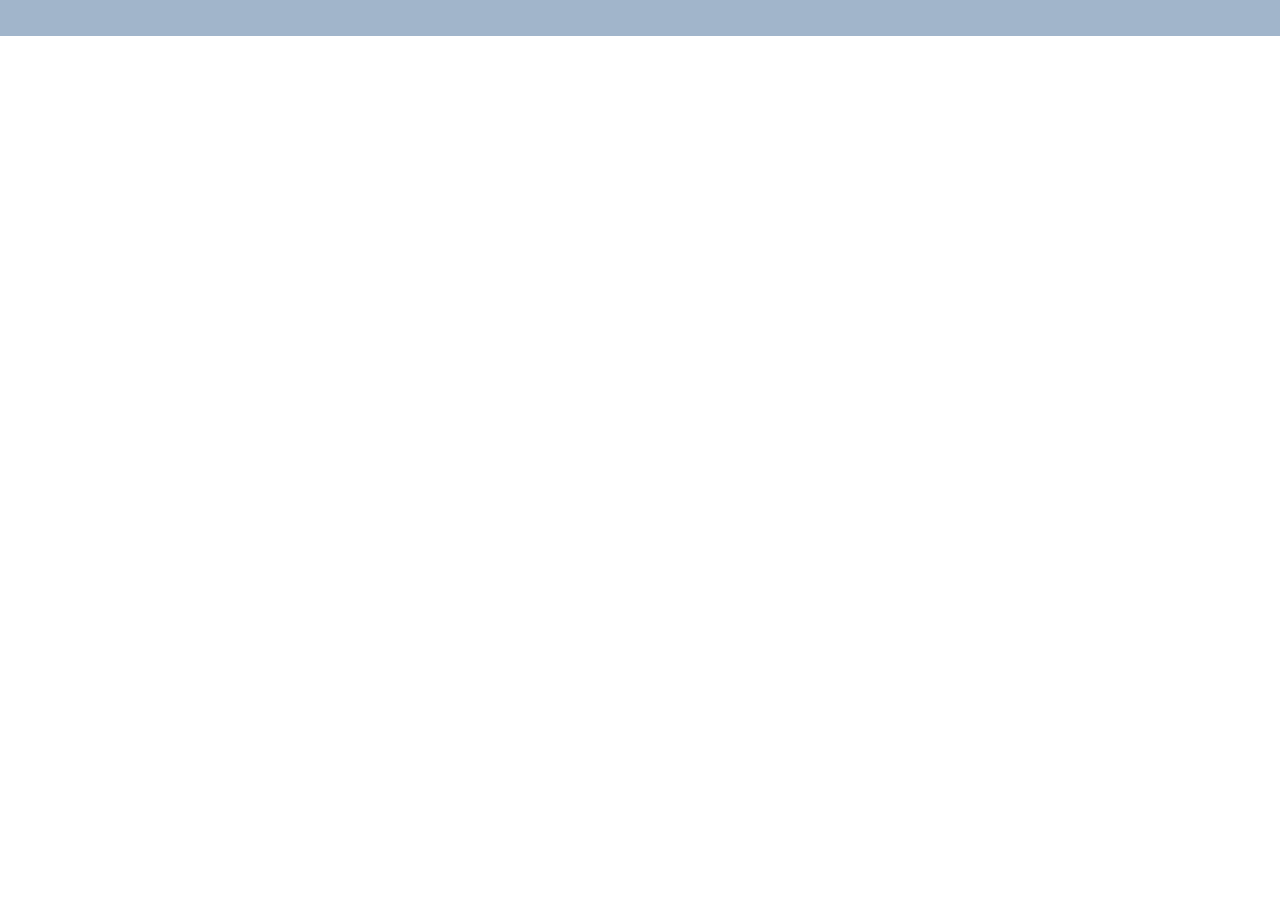
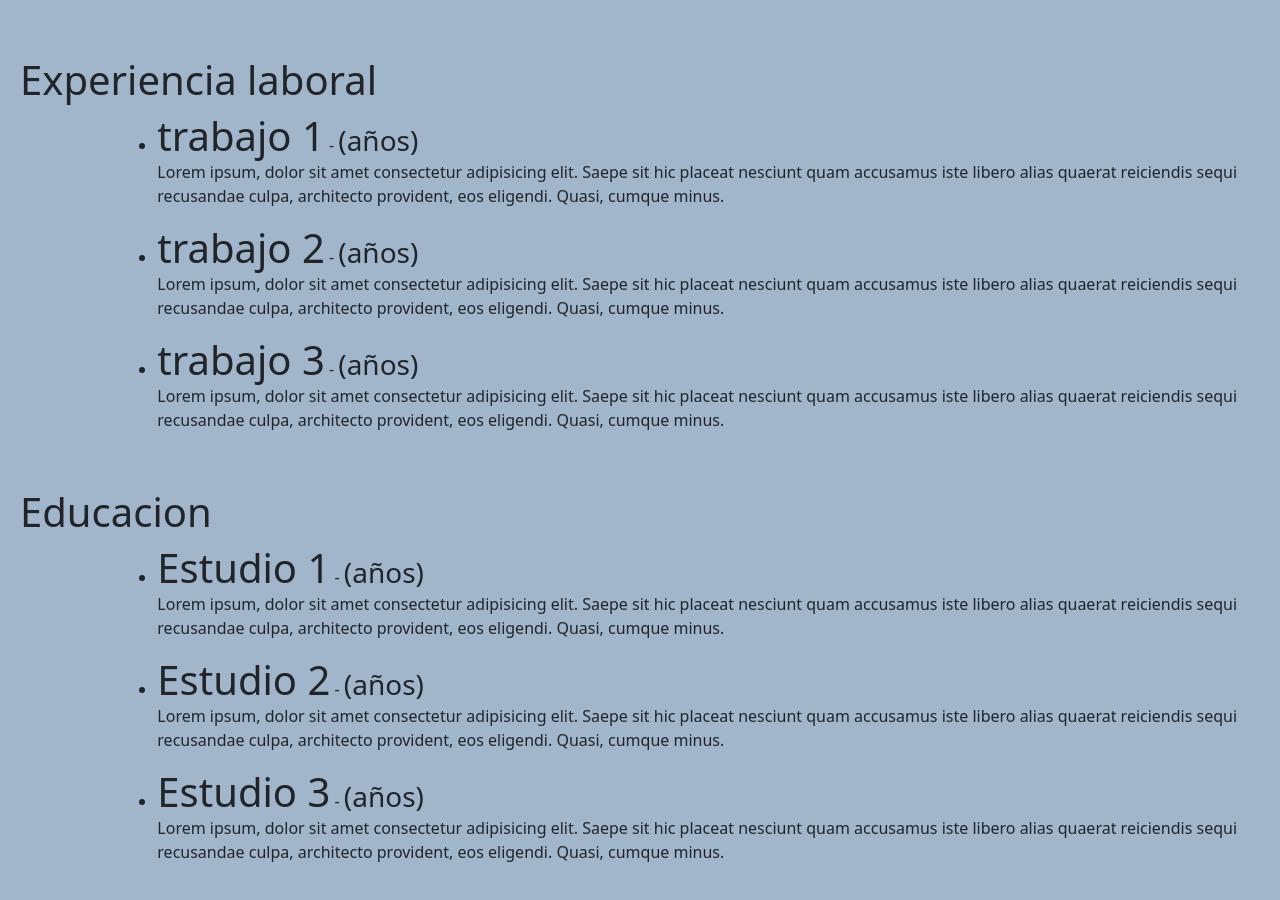
Before and after one commit to AndresGast0n/PortafolioGN, an Angular app in the folder Portafolio/: page / in a window 1280 px wide. Shown: the part 840-1740 px from the top of the page. Before the commit the page ends 876 px from the top, so only its background shows below. Built offline with nearby package versions, Linux system fonts and the light colour scheme.

Commit message:
# experiencia y educacion

```diff
--- a/Portafolio/src/app/app.component.html
+++ b/Portafolio/src/app/app.component.html
@@ -1,2 +1,4 @@
 <app-header></app-header>
 <app-acerca-de></app-acerca-de>
+<app-experiencia></app-experiencia>
+<app-educacion></app-educacion>
--- a/Portafolio/src/app/app.module.ts
+++ b/Portafolio/src/app/app.module.ts
@@ -8,6 +8,8 @@ import { LogoAPComponent } from './components/logo-ap/logo-ap.component';
 import { SocialComponent } from './components/social/social.component';
 import { BannerComponent } from './components/banner/banner.component';
 import { AcercaDeComponent } from './components/acerca-de/acerca-de.component';
+import { ExperienciaComponent } from './components/experiencia/experiencia.component';
+import { EducacionComponent } from './components/educacion/educacion.component';
 
 @NgModule({
   declarations: [
@@ -16,7 +18,9 @@ import { AcercaDeComponent } from './components/acerca-de/acerca-de.component';
     LogoAPComponent,
     SocialComponent,
     BannerComponent,
-    AcercaDeComponent
+    AcercaDeComponent,
+    ExperienciaComponent,
+    EducacionComponent
   ],
   imports: [
     BrowserModule,
--- a/Portafolio/src/app/components/acerca-de/acerca-de.component.css
+++ b/Portafolio/src/app/components/acerca-de/acerca-de.component.css
@@ -9,7 +9,7 @@ div{
 @media (min-width:576px){
 #fotodeperfil{
     position: absolute;
-    width: 19%;
+    width: 17%;
     box-shadow: 3px 3px 3px grey;
     left: 0%;
     top: 610px;
--- /dev/null
+++ b/Portafolio/src/app/components/educacion/educacion.component.css
@@ -0,0 +1,9 @@
+.row{
+    padding: 20px;
+}
+div{
+    background: #a1b5cb;
+}
+h1, h3{
+    display: inline;
+}
--- /dev/null
+++ b/Portafolio/src/app/components/educacion/educacion.component.html
@@ -0,0 +1,18 @@
+<div class="row">
+    <h1>Educacion</h1>
+    <div class="col-lg-1"></div>
+    <div class="col-lg-11">
+        <ul>
+            <li><h1>Estudio 1</h1> - <h3>(años)</h3></li>
+            <p>Lorem ipsum, dolor sit amet consectetur adipisicing elit. Saepe sit hic placeat nesciunt quam accusamus iste libero alias quaerat reiciendis sequi recusandae culpa, architecto provident, eos eligendi. Quasi, cumque minus.</p>
+        </ul>
+        <ul>
+            <li><h1>Estudio 2</h1> - <h3>(años)</h3></li>
+            <p>Lorem ipsum, dolor sit amet consectetur adipisicing elit. Saepe sit hic placeat nesciunt quam accusamus iste libero alias quaerat reiciendis sequi recusandae culpa, architecto provident, eos eligendi. Quasi, cumque minus.</p>
+        </ul>
+        <ul>
+            <li><h1>Estudio 3</h1> - <h3>(años)</h3></li>
+            <p>Lorem ipsum, dolor sit amet consectetur adipisicing elit. Saepe sit hic placeat nesciunt quam accusamus iste libero alias quaerat reiciendis sequi recusandae culpa, architecto provident, eos eligendi. Quasi, cumque minus.</p>
+        </ul>
+    </div>
+</div>
--- /dev/null
+++ b/Portafolio/src/app/components/experiencia/experiencia.component.css
@@ -0,0 +1,9 @@
+.row{
+    padding: 20px;
+}
+div{
+    background: #a1b5cb;
+}
+h1, h3{
+    display: inline;
+}
--- /dev/null
+++ b/Portafolio/src/app/components/experiencia/experiencia.component.html
@@ -0,0 +1,18 @@
+<div class="row">
+    <h1>Experiencia laboral</h1>
+    <div class="col-lg-1"></div>
+    <div class="col-lg-11">
+        <ul>
+            <li><h1>trabajo 1</h1> - <h3>(años)</h3></li>
+            <p>Lorem ipsum, dolor sit amet consectetur adipisicing elit. Saepe sit hic placeat nesciunt quam accusamus iste libero alias quaerat reiciendis sequi recusandae culpa, architecto provident, eos eligendi. Quasi, cumque minus.</p>
+        </ul>
+        <ul>
+            <li><h1>trabajo 2</h1> - <h3>(años)</h3></li>
+            <p>Lorem ipsum, dolor sit amet consectetur adipisicing elit. Saepe sit hic placeat nesciunt quam accusamus iste libero alias quaerat reiciendis sequi recusandae culpa, architecto provident, eos eligendi. Quasi, cumque minus.</p>
+        </ul>
+        <ul>
+            <li><h1>trabajo 3</h1> - <h3>(años)</h3></li>
+            <p>Lorem ipsum, dolor sit amet consectetur adipisicing elit. Saepe sit hic placeat nesciunt quam accusamus iste libero alias quaerat reiciendis sequi recusandae culpa, architecto provident, eos eligendi. Quasi, cumque minus.</p>
+        </ul>
+    </div>
+</div>
```
Also changed, not shown: Portafolio/src/app/components/educacion/educacion.component.ts (added, +10 -0 lines), Portafolio/src/app/components/experiencia/experiencia.component.ts (added, +10 -0 lines), 2 other files (tests, documents, lock files or other folders).
